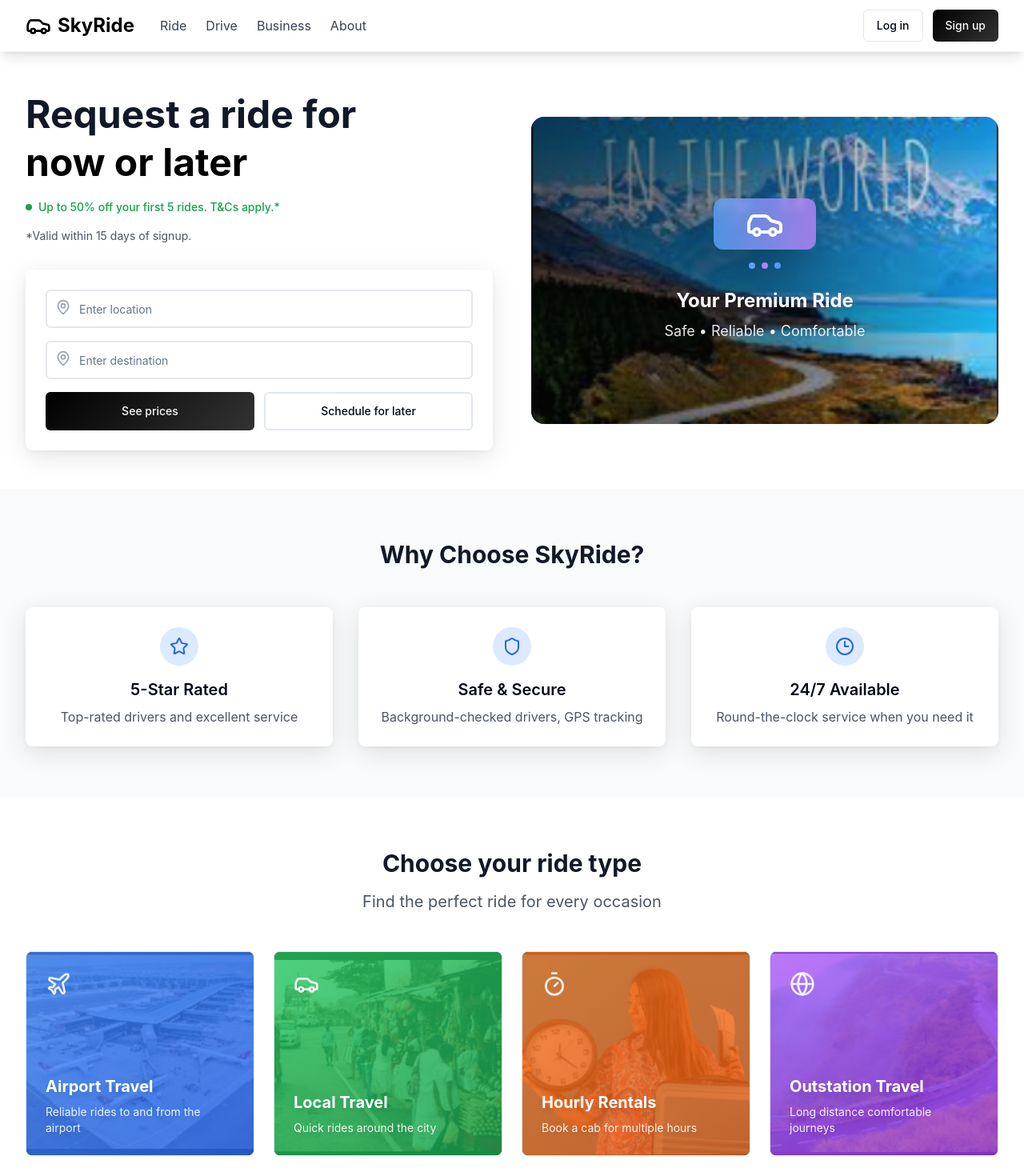
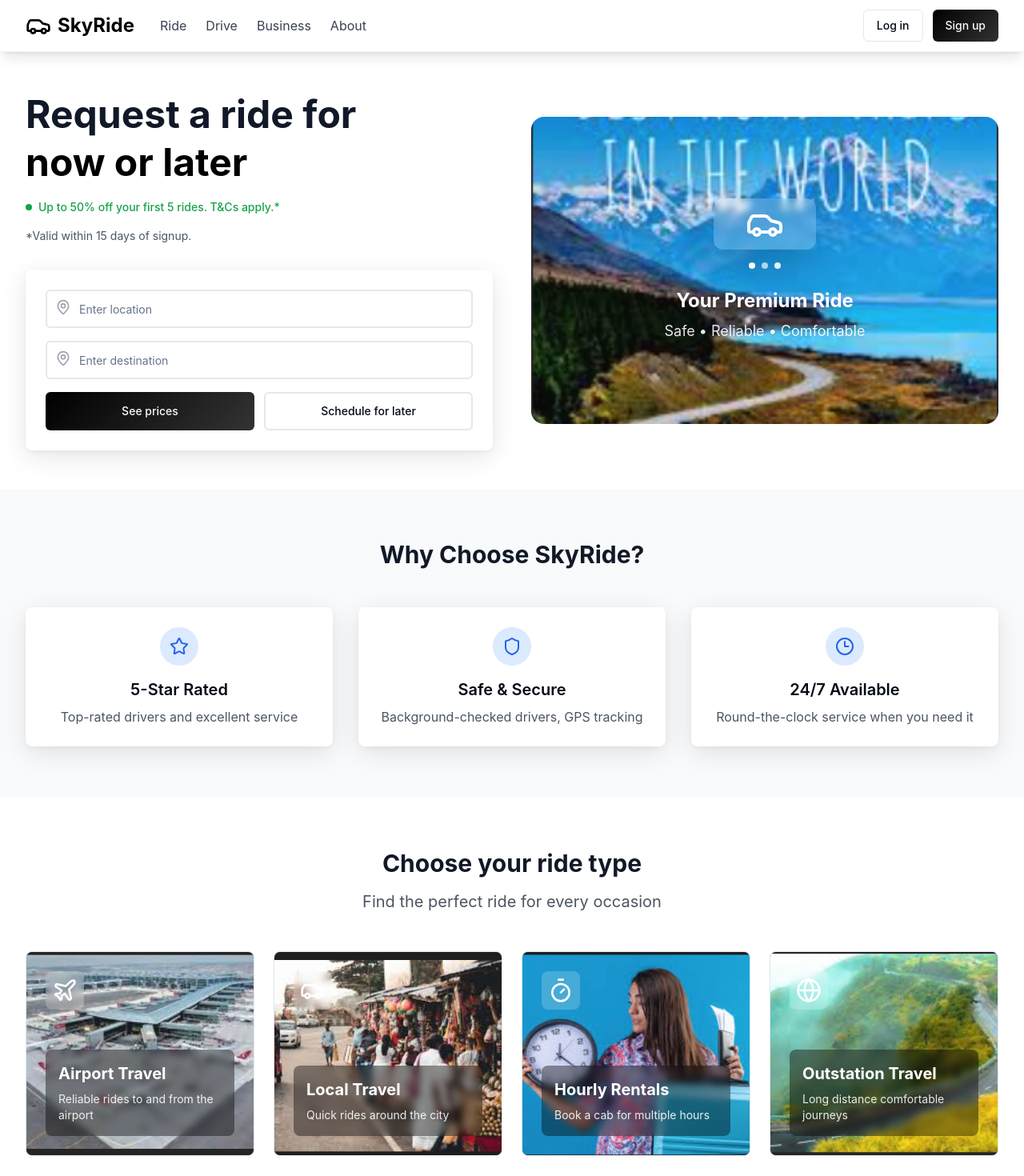
Before and after one commit to Naveennv19/Skyride-App, a React (Vite) app: page / in a window 1280 px wide. Shown: the top 1470 px of the page at 80% size. Built offline with nearby package versions, Linux system fonts and the light colour scheme.

Commit message:
Remove transparent layer
Remove the transparent layer from the premium ride section.

```diff
--- a/src/pages/Index.tsx
+++ b/src/pages/Index.tsx
@@ -128,17 +128,16 @@ const Index = () => {
                   alt="Premium Road Trip Experience"
                   className="w-full h-full object-cover"
                 />
-                <div className="absolute inset-0 bg-gradient-to-r from-black/60 via-black/40 to-transparent"></div>
                 <div className="absolute inset-0 flex items-center justify-center text-center text-white z-10">
                   <div>
                     <div className="mb-6">
-                      <div className="w-32 h-16 mx-auto bg-gradient-to-r from-blue-400/80 to-purple-400/80 rounded-xl flex items-center justify-center mb-4 shadow-2xl backdrop-blur-sm">
+                      <div className="w-32 h-16 mx-auto bg-white/20 backdrop-blur-sm rounded-xl flex items-center justify-center mb-4 shadow-2xl">
                         <Car className="h-12 w-12 text-white" />
                       </div>
                       <div className="flex justify-center space-x-2 mb-4">
-                        <div className="w-2 h-2 bg-blue-400 rounded-full animate-pulse"></div>
-                        <div className="w-2 h-2 bg-purple-400 rounded-full animate-pulse delay-75"></div>
-                        <div className="w-2 h-2 bg-blue-400 rounded-full animate-pulse delay-150"></div>
+                        <div className="w-2 h-2 bg-white rounded-full animate-pulse"></div>
+                        <div className="w-2 h-2 bg-white/70 rounded-full animate-pulse delay-75"></div>
+                        <div className="w-2 h-2 bg-white rounded-full animate-pulse delay-150"></div>
                       </div>
                     </div>
                     <h3 className="text-2xl font-bold mb-2 drop-shadow-lg">Your Premium Ride</h3>
@@ -192,16 +191,15 @@ const Index = () => {
                       alt={type.title}
                       className="w-full h-full object-cover transition-transform duration-300 group-hover:scale-105"
                     />
-                    <div className={`absolute inset-0 bg-gradient-to-br ${type.color} opacity-80`}></div>
                     <CardContent className="absolute inset-0 h-full p-6 text-white flex flex-col justify-between z-10">
                       <div className="flex justify-between items-start">
-                        <div className="text-white opacity-90">
+                        <div className="text-white bg-white/20 backdrop-blur-sm p-2 rounded-lg">
                           {type.icon}
                         </div>
                       </div>
-                      <div>
-                        <h3 className="text-xl font-bold mb-2 drop-shadow-lg">{type.title}</h3>
-                        <p className="text-sm opacity-90 drop-shadow-md">{type.description}</p>
+                      <div className="bg-black/40 backdrop-blur-sm p-4 rounded-lg">
+                        <h3 className="text-xl font-bold mb-2">{type.title}</h3>
+                        <p className="text-sm opacity-90">{type.description}</p>
                       </div>
                     </CardContent>
                   </div>
```
